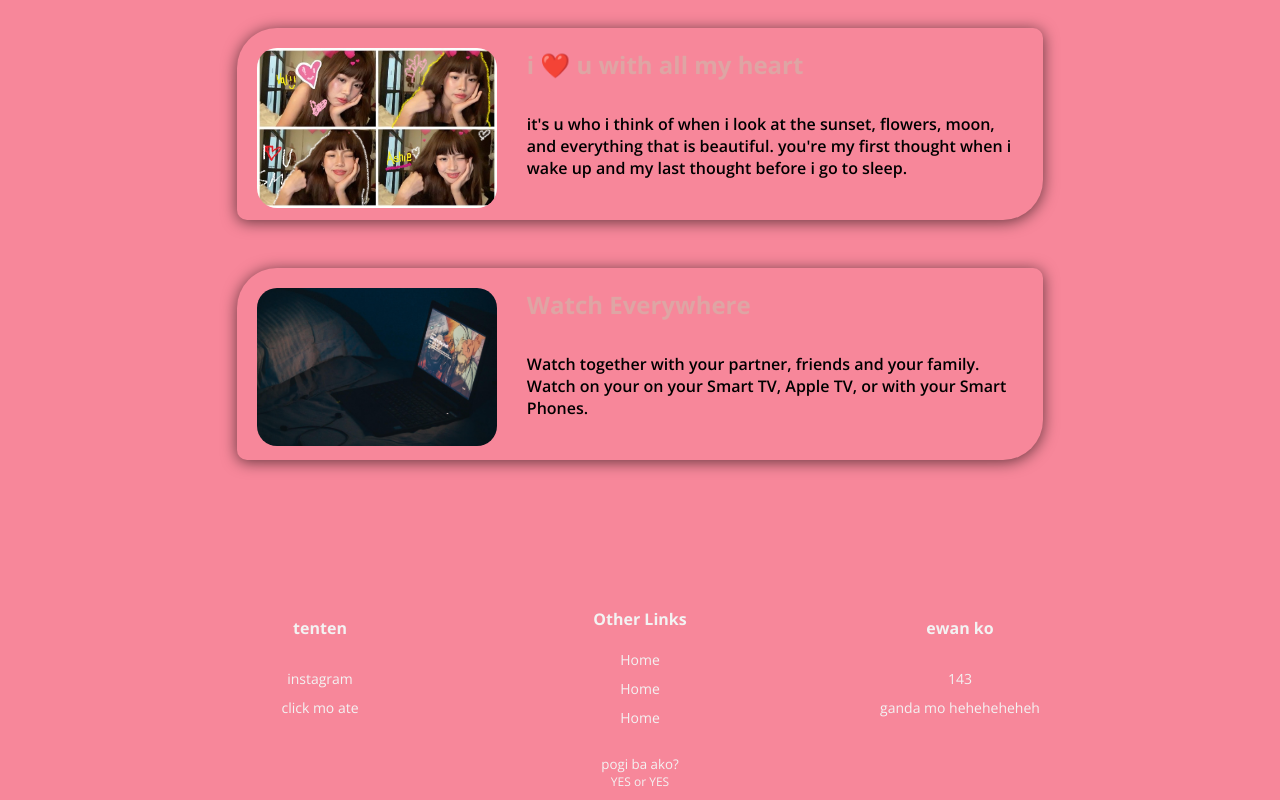
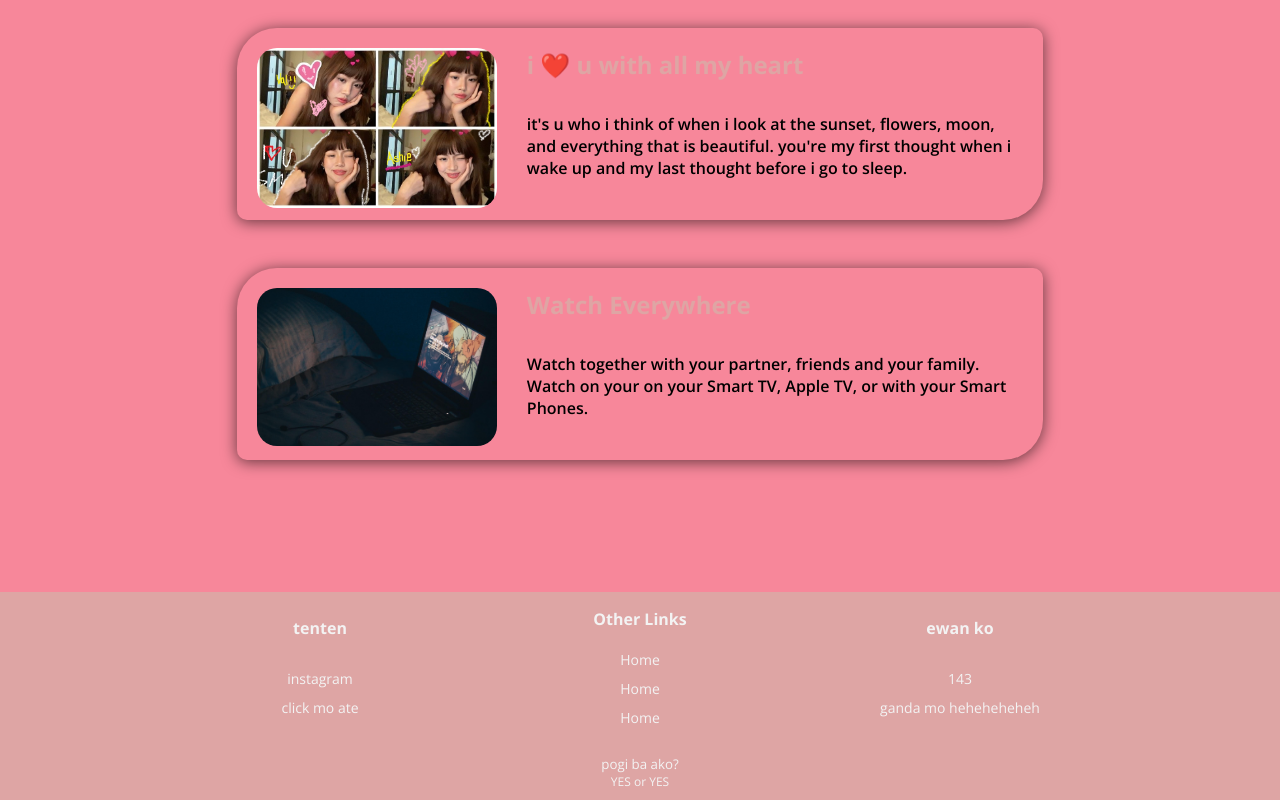
Before and after one commit to jaemscr/maureencutie, a plain HTML site: page index.html in a window 1280 px wide. Shown: the part 1008-1808 px from the top of the page. Drawn offline with nearby package versions, Linux system fonts and the light colour scheme; a web font is replaced by a local one.

Commit message:
Update footer.css

```diff
--- a/footer.css
+++ b/footer.css
@@ -3,7 +3,7 @@
 footer {
     width: 100%;
     height: 13rem;
-    background-color: #f7879a;
+    background-color: #dea5a4;
     display: flex;
     justify-content: center;
     position: relative;
```
